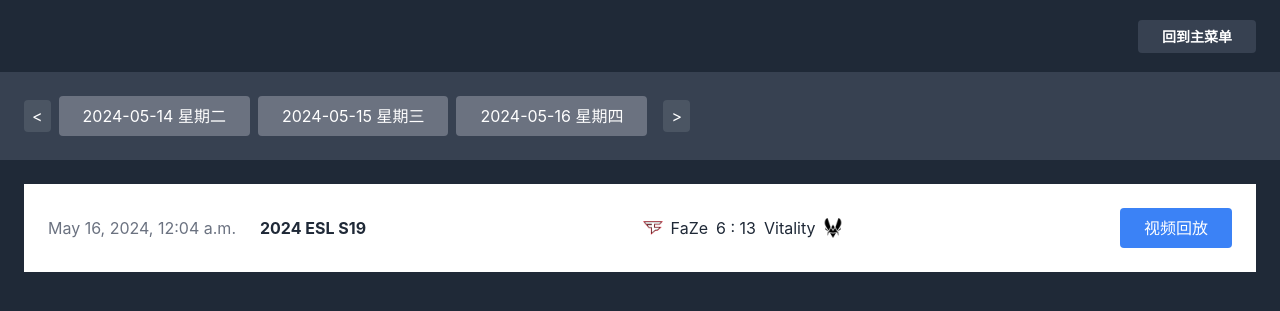
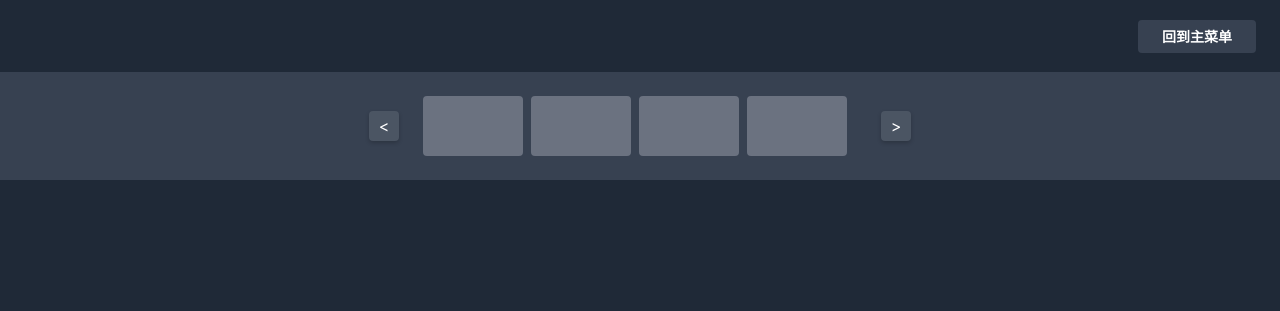
Before and after one commit to down-street/CSINFO, a Django app: template cs2_news_app/templates/all_matches.html in a window 1280 px wide. Shown: the top 311 px of the page. Run offline with Django 5.2, Linux system fonts and the light colour scheme; data comes from the database, SQL or seed files in the repository; both versions use the stored data as it was after the commit; the template is opened without the code that fills it: values that come from a table or form of the project are taken from there, most other values are stand-ins (such as "Sample title", 1, 10 or a date in 2020); parts of the project's set-up code (start-up, migrations or seed data) failed here and were passed over; some libraries are stand-ins or nearby versions.

Commit message:
继续完善了all_matches

```diff
--- /dev/null
+++ b/cs2_news_app/static/css/all_matches.css
@@ -0,0 +1,95 @@
+.date-item.selected {
+    background-color: #dd6b20; /* Tailwind's bg-orange-600 */
+}
+
+.date-item:hover {
+    background-color: #dd6b20;
+}
+
+.date-item {
+    width: 100px; /* 固定宽度 */
+    height: 60px; /* 固定高度 */
+    text-align: center;
+    line-height: 1.2;
+    flex-shrink: 0; /* 防止缩小 */
+    margin-right: 8px; /* 日期块之间的间距 */
+    display: flex;
+    flex-direction: column;
+    justify-content: center;
+    align-items: center;
+    font-weight: bold; /* 加粗文字 */
+}
+
+.date-item span {
+    display: block;
+}
+
+.date-item span:first-child {
+    font-size: 1.5rem; /* 更大的日期文字 */
+}
+
+.date-item span:last-child {
+    font-size: 0.8rem; /* 更小的星期文字 */
+}
+
+.date-container {
+
+    overflow-x: hidden;
+    justify-content: center;
+    align-items: center;
+    width: 450px; /* 确保只显示三个日期块 */
+    padding: 0 0px; /* 移除多余的间距 */
+}
+
+.date-item-wrapper {
+    display: flex;
+    transition: transform 0.3s ease;
+}
+
+.left-arrow,
+.right-arrow {
+    flex-shrink: 0;
+    width: 30px;
+    height: 30px;
+    display: flex;
+    justify-content: center;
+    align-items: center;
+    background-color: #444; /* 修改背景色 */
+    color: #fff;
+    border-radius: 50%; /* 圆角 */
+    box-shadow: 0 2px 4px rgba(0, 0, 0, 0.2); /* 添加阴影 */
+    cursor: pointer;
+    transition: background-color 0.3s ease;
+}
+
+
+
+
+.match-item {
+    transition: transform 0.3s ease, box-shadow 0.3s ease;
+}
+
+.match-item:hover {
+    transform: scale(1.05);
+    box-shadow: 0 10px 15px rgba(0, 0, 0, 0.1);
+}
+
+.bg-blue-500 {
+    background-color: #3b82f6; /* Tailwind's bg-blue-500 */
+}
+
+.bg-blue-600 {
+    background-color: #2563eb; /* Tailwind's bg-blue-600 */
+}
+
+.text-md {
+    font-size: 1rem; /* Tailwind's text-md */
+}
+
+.text-lg {
+    font-size: 1.125rem; /* Tailwind's text-lg */
+}
+
+.shadow-lg {
+    box-shadow: 0 10px 15px rgba(0, 0, 0, 0.1);
+}
--- a/cs2_news_app/templates/all_matches.html
+++ b/cs2_news_app/templates/all_matches.html
@@ -9,6 +9,8 @@
     <script src="https://code.jquery.com/jquery-3.5.1.min.js"></script>
     <script src="https://maxcdn.bootstrapcdn.com/bootstrap/4.5.2/js/bootstrap.min.js"></script>
     <script src="https://cdn.tailwindcss.com"></script>
+    {% load static %}
+    <link rel="stylesheet" type="text/css" href="{% static 'css/all_matches.css' %}">
 </head>
 
 <body class="bg-gray-800 text-white">
@@ -21,36 +23,48 @@
     </div>
 
     <!-- 日期选择滚动条 -->
-    <div class="bg-gray-700 p-4 overflow-x-auto whitespace-nowrap flex items-center">
-        <button class="bg-gray-600 text-white px-2 py-1 rounded mr-2">&lt;</button>
-        <!-- Example dates; replace with dynamic content -->
-        <div class="date-item bg-gray-500 text-white px-4 py-2 rounded mr-2">2024-05-14 星期二</div>
-        <div class="date-item bg-gray-500 text-white px-4 py-2 rounded mr-2">2024-05-15 星期三</div>
-        <div class="date-item bg-gray-500 text-white px-4 py-2 rounded mr-2">2024-05-16 星期四</div>
-        <!-- Add more dates as needed -->
-        <button class="bg-gray-600 text-white px-2 py-1 rounded ml-2">&gt;</button>
+    <div class="bg-gray-700 p-4 flex items-center justify-center space-x-4">
+        <button class="left-arrow bg-gray-600 text-white px-2 py-1 rounded mr-2">&lt;</button>
+        <div class="date-container">
+            <div class="date-item-wrapper">
+                {% for date in dates %}
+                <div class="date-item bg-gray-500 text-white rounded cursor-pointer" data-date="{{ date }}">
+                    <span>{{ date|date:"n/j" }}</span>
+                    <span>{{ date|date:"l" }}</span>
+                </div>
+                {% endfor %}
+            </div>
+        </div>
+        <button class="right-arrow bg-gray-600 text-white px-2 py-1 rounded ml-2">&gt;</button>
     </div>
 
-    <!-- 比赛信息 -->
-    <div class="p-4 space-y-4">
-        <!-- Example match; replace with dynamic content -->
-        <div class="bg-white p-4 flex items-center justify-between text-gray-800">
-            <div class="flex items-center">
-                <div class="text-gray-500">{{ match.time }}</div>
-                <div class="ml-4 font-bold">{{ match.match_name_big }}</div>
-            </div>
-            <div class="flex items-center">
-                <img src="{{ match.team1.images.first.image.url }}" class="h-5 w-5">
-                <div class="mx-2">{{ match.team1.name }}</div>
-                {{ match.score_1 }} : {{ match.score_2 }}
-                <div class="mx-2">{{ match.team2.name }}</div>
-                <img src="{{ match.team2.images.first.image.url }}" class="h-5 w-5">
-            </div>
-            <button class="bg-blue-500 text-white px-4 py-2 rounded">视频回放</button>
+
+<!-- 比赛信息 -->
+<div class="p-4 space-y-4">
+    {% for match in matches %}
+    <div class="bg-white p-4 flex items-center justify-between text-gray-800 rounded-lg shadow-md match-item transition-transform transform hover:scale-105" data-date="{{ match.time.date }}">
+        <div class="flex items-center space-x-4">
+            <div class="text-gray-500 text-sm">{{ match.time }}</div>
+            <div class="font-bold text-lg">{{ match.match_name_big }}</div>
         </div>
-        <!-- Repeat for other matches -->
+        <div class="flex items-center space-x-2">
+            <img src="{{ match.team1.images.first.image.url }}" class="h-8 w-8 rounded-full">
+            <div class="text-md">{{ match.team1.name }}</div>
+            <div class="font-bold text-lg">{{ match.score_1 }} : {{ match.score_2 }}</div>
+            <div class="text-md">{{ match.team2.name }}</div>
+            <img src="{{ match.team2.images.first.image.url }}" class="h-8 w-8 rounded-full">
+        </div>
+        <button class="bg-blue-500 text-white px-4 py-2 rounded-lg shadow-lg hover:bg-blue-600 transition-colors">视频回放</button>
     </div>
+    {% endfor %}
+</div>
 
+
+
+    <script>
+        var today = "{{ today }}";  // 将模板变量传递给JavaScript
+    </script>
+    <script src="{% static 'js/all_matches_date_block.js' %}" type="text/javascript"></script>
 </body>
 
 </html>
```
Also changed, not shown: cs2_news_app/static/js/all_matches_date_block.js (added, +83 -0 lines), cs2_news_app/views.py (+0 -15 lines), db.sqlite3.
